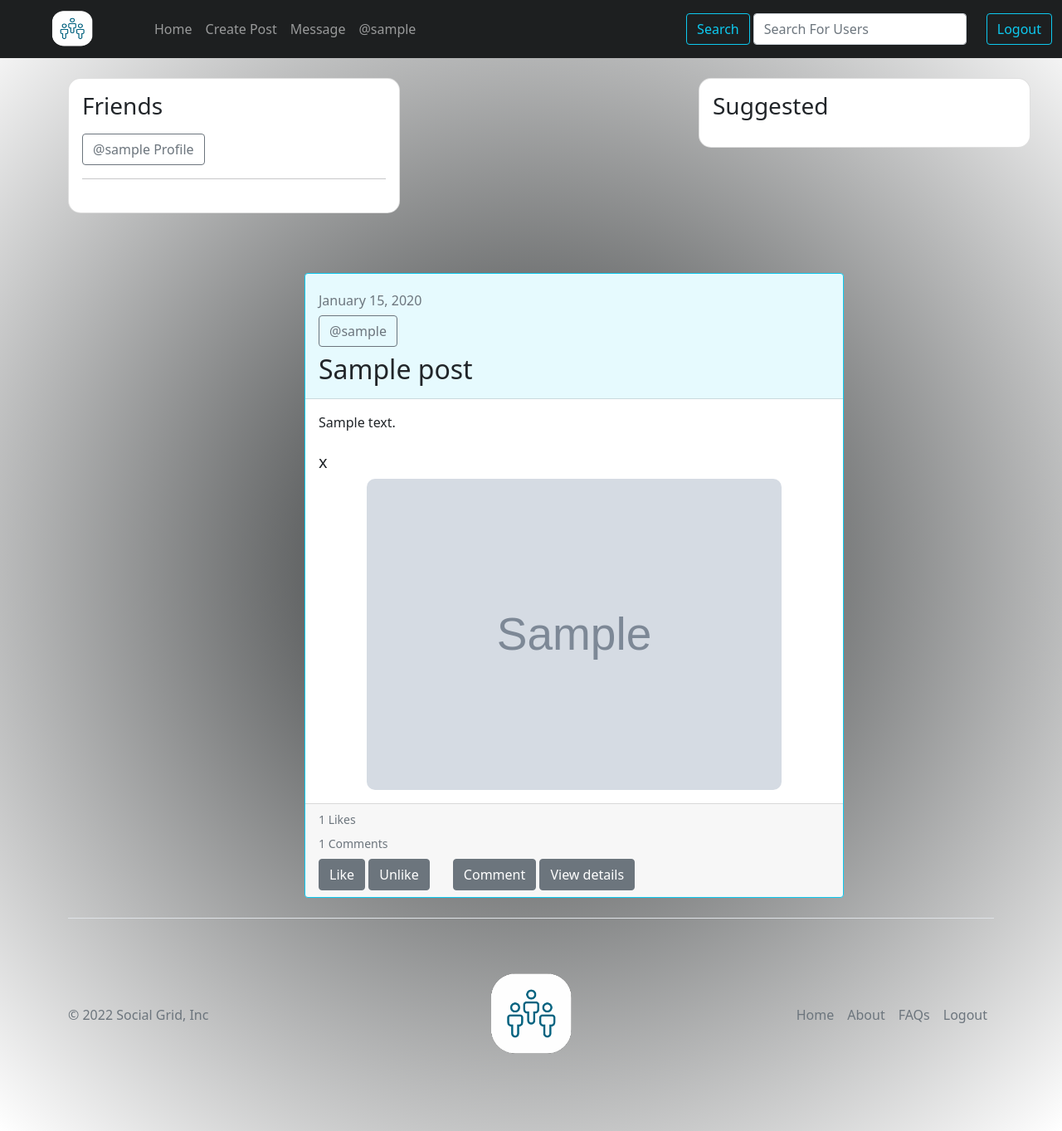
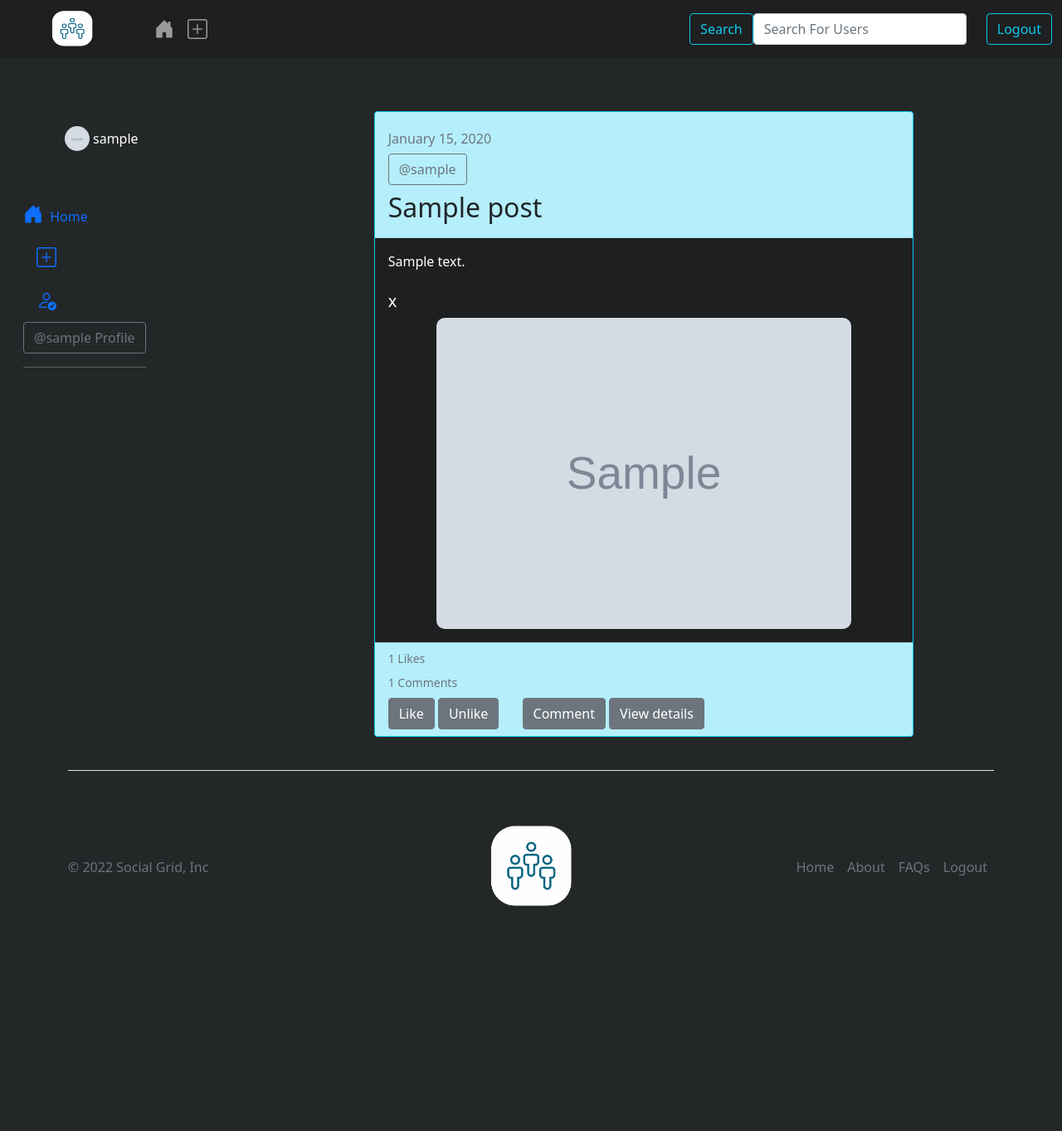
Before and after one commit to lgist2/group2, a Django app: page / in a window 1280 px wide. Shown: the whole page at 83% size. After the commit the page ends 1092 px from the top, so only its background shows below. Run offline with Django 4.2, Linux system fonts and the light colour scheme; a user stored in the database is signed in; tables that the repository leaves empty hold one stand-in row (values such as "Sample post"); grey boxes marked "Sample" are stand-in pictures; parts of the project's set-up code (start-up, migrations or seed data) failed here and were passed over; some libraries are stand-ins or nearby versions.

Commit message:
New look

```diff
--- a/social_grid/base/templates/base/base.html
+++ b/social_grid/base/templates/base/base.html
@@ -9,9 +9,8 @@
     <link rel="stylesheet" href="https://cdn.jsdelivr.net/npm/bootstrap-icons@1.9.1/font/bootstrap-icons.css">
     <title>Social Grid</title>
 </head>
-<body style="background: radial-gradient(circle, #242728, #ffffff)">
-
-    <nav class="navbar navbar-expand-sm navbar-dark" style="background-color: #1D1F20">
+<body style="background-color: #242728">
+    <nav class="navbar sticky-top navbar-expand-sm navbar-dark" style="background-color: #1D1F20">
         <div class="container-fluid">
           <a class="navbar-brand" href="{% url 'home-page' %}"><img src="{% static 'base/images/png/logo-only-nobg.png' %}" width="50" height="44"></a>
           <button class="navbar-toggler" type="button" data-bs-toggle="collapse" data-bs-target="#mynavbar">
@@ -21,16 +20,12 @@
             <ul class="navbar-nav me-auto">
               {% if user.is_authenticated %}
                 <li class="nav-item">
-                  <a class="nav-link" href="{% url 'home-page' %}">Home</a>
+                  <a class="nav-link" href="{% url 'home-page' %}"><i class="fs-4 bi-house-door-fill"></i></a>
                 </li>
                 <li class="nav-item">
-                  <a class="nav-link" href="{% url 'createpost' %}">Create Post</a>
+                  <a class="nav-link " href="{% url 'createpost' %}"><i class="fs-4 bi-plus-square"></i></a>
                 </li>
                 <li class="nav-item">
-                  <a class="nav-link" href="#">Message</a>
-                </li>
-                <li class="nav-item">
-                  <a class="nav-link" href="{% url 'profile' %}">@{{ request.user }}</a>
                 </li>
                 <li class="d-flex">
 
@@ -39,7 +34,7 @@
                 </ul>
                 <form class="d-flex" method="POST" action="{% url 'search-user' %}">
                   {% csrf_token %}
-                  <button class="btn btn-outline-info me-1" type="submit">Search</button>
+                  <button  class="btn btn-outline-info" type="submit">Search</button>
                   <input class="form-control me-4" type="text" placeholder="Search For Users" name="search">
                 </form>
                 <a class="btn btn-outline-info" href="{% url 'logout' %}" role="button">Logout</a>
--- a/social_grid/base/templates/base/home.html
+++ b/social_grid/base/templates/base/home.html
@@ -2,13 +2,37 @@
 {% load static %}
 
 {% block content%}
-<section class="container-fluid ">
-    <div class="container">
-        <div class="row">
-                <div class="col-8 my-4">
-                    <div class="card shadow-2-strong overflow-auto" style="border-radius: 15px; max-height: 500px; width:400px;">
-                        <div class="card-body ">
-                            <h3 class="mb-6 pb-2">Friends</h3>
+
+<div class="container-fluid">
+    <div class="row flex-xl-nowrap">
+        <div class="col-12 col-md-3 col-xl-2 sidebar">
+            <div class="d-flex flex-column align-items-center align-items-sm-start px-3 pt-2 text-white sticky-top">
+                <br>
+                <a href="{% url 'profile' %}" class="d-flex align-items-center text-white text-decoration-none">
+                    <img src="{{ user.account.image.url }}" width="30" height="30" class="rounded-circle">
+                    <span class="d-none d-sm-inline mx-1">{{ request.user }}</span>
+                </a>
+                <ul class="nav nav-pills flex-column mb-sm-auto mb-0 align-items-center align-items-sm-start" id="menu">
+                    <li class="nav-item">
+                        <a href="#" class="nav-link align-middle px-0">
+                            <i class="fs-4 bi-house-door-fill"></i> <span class="ms-1 d-none d-sm-inline">Home</span>
+                        </a>
+                    </li>
+                    <li>
+                        <a class="nav-link " href="{% url 'createpost' %}"><i class="fs-4 bi-plus-square"></i></a>
+                    </li>
+                    <li>
+
+                    </li>
+                    <li>
+
+                    </li>
+                    <li>
+
+
+                    </li>
+                    <li>
+                        <a class="nav-link " href="{% url 'all-friends' %}"><i class="fs-4 bi-person-check"></i></a>
                         {% for friend in friends %}
                                         <div class="row">
                                             <div class="col pb-2">
@@ -18,46 +42,33 @@
                                             </div>
                                         </div>
                                     {%endfor%}
-                        </div>
+                    </li>
+                </ul>
+
             </div>
         </div>
 
-        <div class="col-4 my-4">
-            <div class="card shadow-2-strong overflow-auto" style="border-radius: 15px; max-height: 500px; width:400px;">
-                <div class="card-body ">
-                    <h3 class="mb-6 pb-2">Suggested</h3>
-                    {% for friend in not_friends %}
-                        <div class="row">
-                            <div class="col pb-2">
-                                <h6><a href="{% url 'user-profile' friend friend.id %}" class="btn btn-outline-secondary">@{{ friend }}</a></h6>
-                                <hr>
-
-                            </div>
-                        </div>
-                    {%endfor%}
-                </div>
-            </div>
-        </div>
-    </div>
+        <main class="col-12 col-md-9 col-xl-8 py-md-3 pl-md-5 bd-content" role="main">
+            <section class="container-fluid">
                 {% if posts %}
             {% for post in posts %}
+                    <div class="row justify-content-center align-items-center h-100">
 
-                <div class="row justify-content-center align-items-center h-100">
                             <div class="col-6"><br><br>
                                 <div class="card border-info md-4"style="width: 650px;">
-                            <div class="card-header"style="background-color: rgba(13, 202, 240, 0.1)">
+                                    <div class="card-header"style="background-color: rgba(13, 202, 240, 0.3)">
                                         <h6 class="card-subtitle mb-2 text-muted"> <br>{{ post.date_created|date:"F j, Y" }}</h6>
                                         <h6><a href="{% url 'user-profile' post.account post.account.id %}" class="btn btn-outline-secondary">@{{ post.account }}</a></h6>
                                         <h2>{{ post }}</h2>
                                     </div>
-                            <div class="card-body">
+                                    <div class="card-body" style="background-color:#1D1F20; color:white;">
                                         <h7>{{ post.body|default_if_none:"" }}</h7> <br><br>
                                         <h5>{{ post.hashtags|default_if_none:"" }}</h5>
                                         {% if post.image|default_if_none:"" %}
                                             <center><img src="{{ post.image.url }}" class="img-fluid card-img-bottom" style="width: 500px; border-radius: 10px;"></center>
                                         {% endif%}
                                     </div>
-                            <div class="card-footer">
+                                    <div class="card-footer" style="background-color: rgba(13, 202, 240, 0.3)">
                                         <div class="col-4">
                                             <p class="small text-muted mb-2">{{ post.likes.count }} Likes </p>
                                             <p class="small text-muted mb-2">{{ post.comments.count }} Comments  </p>
@@ -68,7 +79,6 @@
 
                                         <a href="{% url 'comment-post' post.id %}" class="btn btn-secondary">Comment</a>
                                         <a href="{% url 'post-comments' post.id %}" class="btn btn-secondary md-4"> View details</a>
-
                                     </div>
                                 </div>
                             </div>
@@ -85,8 +95,18 @@
                         </div>
             {%endif%}
 
+            </section>
+
+        </main>
+
+
     </div>
-</section>
+</div>
+
+
+
+
+
 
     <div class="container">
         <footer class="d-flex flex-wrap justify-content-between align-items-center py-3 my-4 border-top">
--- a/social_grid/users/views.py
+++ b/social_grid/users/views.py
@@ -114,7 +114,6 @@ def u_profile(request, username, u_id):
                                                     'post_cnt' : post_cnt,
                                                     'friend_cnt' : friend_cnt,
                                                     'friend_of_user' : friend_of_user,
-                                                    'friend' : friend,
                                                     })
 
 
```
Also changed, not shown: social_grid/base/media/post_images/download_13iqkD7.png (added), social_grid/base/media/post_images/dv_wallpaper.jpg (added), social_grid/base/media/profile_images/aladdinposter-e1581558475206.jpg (added), social_grid/base/media/profile_images/funny.jpg (added). Lines whose indentation alone changed are shown as unchanged.
